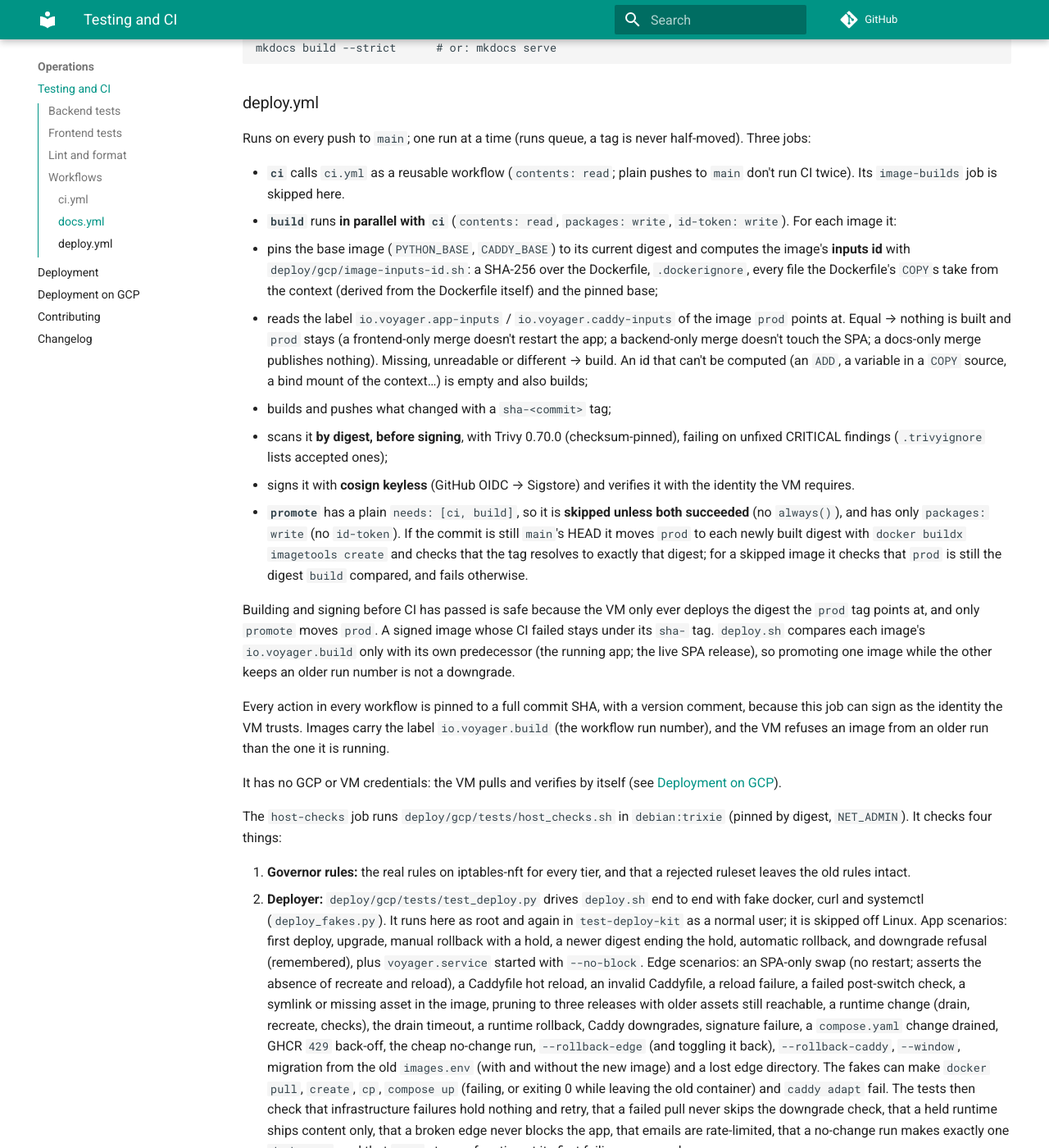
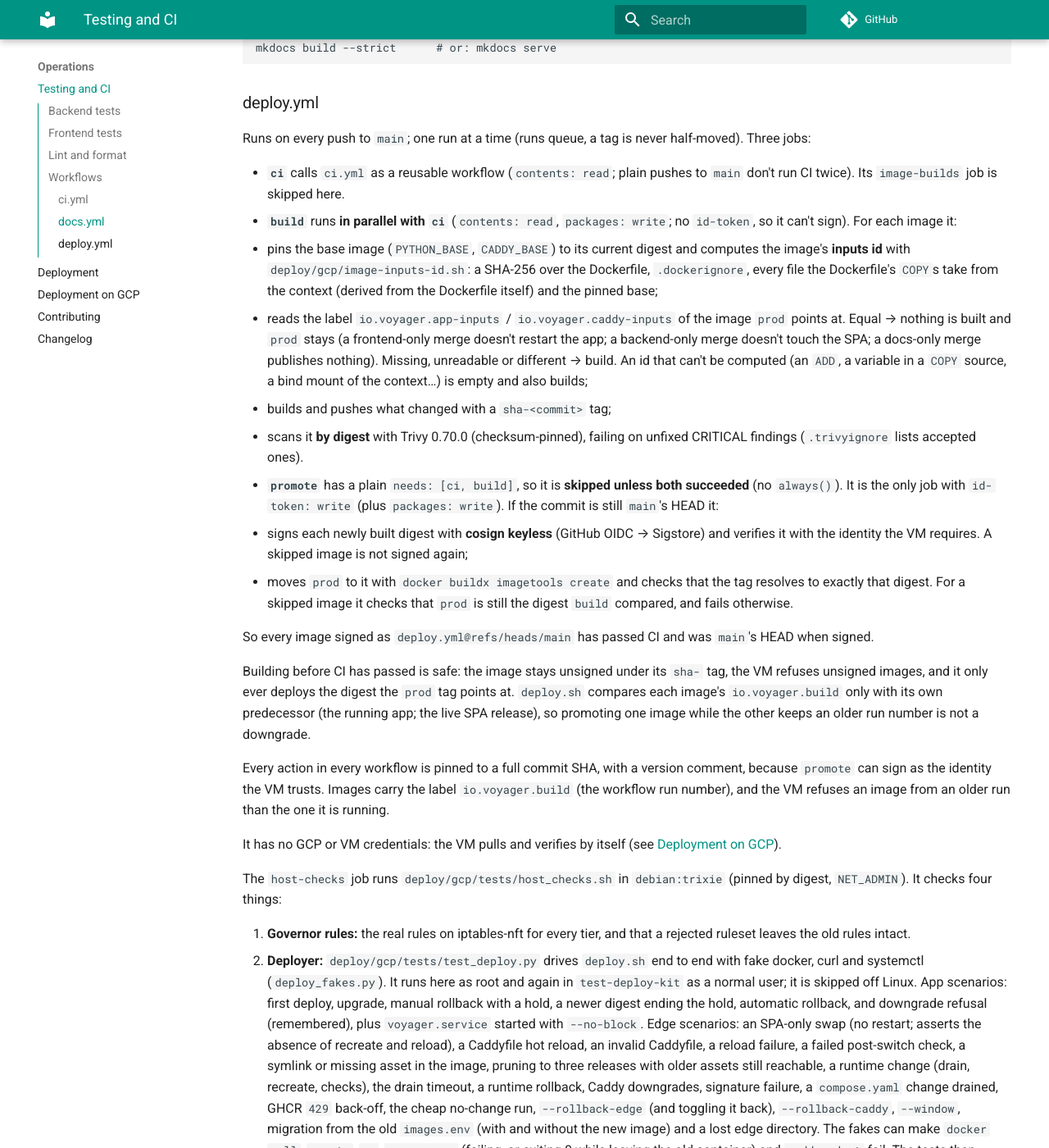
Before and after one commit to rupakc/travel-planner, an MkDocs documentation site: the page built from docs/Testing-and-CI.md, in a window 1280 px wide and 1400 px high, scrolled down 2812 px. Shown: the whole window at 82% size. Built offline with MkDocs 1.6.1 and Material for MkDocs 9.7.7, drawn with Linux system fonts in a browser that asks for light colours; comment, search, counter and statistics services are not loaded.

Commit message:
fix(ci): sign in promote, after CI, so every signed image passed CI
build keeps build/push/Trivy with packages: write only (no id-token).
promote (needs: [ci, build]) gets id-token and, after the HEAD check, signs
and verifies only the digests it is about to move, then moves prod.
Skipped images are never re-signed.

Co-Authored-By: Claude Opus 5.5 <noreply@anthropic.com>

```diff
--- a/docs/Testing-and-CI.md
+++ b/docs/Testing-and-CI.md
@@ -91,17 +91,20 @@ mkdocs build --strict      # or: mkdocs serve
 Runs on every push to `main`; one run at a time (runs queue, a tag is never half-moved). Three jobs:
 
 - **`ci`** calls `ci.yml` as a reusable workflow (`contents: read`; plain pushes to `main` don't run CI twice). Its `image-builds` job is skipped here.
-- **`build`** runs **in parallel with `ci`** (`contents: read`, `packages: write`, `id-token: write`). For each image it:
+- **`build`** runs **in parallel with `ci`** (`contents: read`, `packages: write`; no `id-token`, so it can't sign). For each image it:
   1. pins the base image (`PYTHON_BASE`, `CADDY_BASE`) to its current digest and computes the image's **inputs id** with `deploy/gcp/image-inputs-id.sh`: a SHA-256 over the Dockerfile, `.dockerignore`, every file the Dockerfile's `COPY`s take from the context (derived from the Dockerfile itself) and the pinned base;
   2. reads the label `io.voyager.app-inputs` / `io.voyager.caddy-inputs` of the image `prod` points at. Equal → nothing is built and `prod` stays (a frontend-only merge doesn't restart the app; a backend-only merge doesn't touch the SPA; a docs-only merge publishes nothing). Missing, unreadable or different → build. An id that can't be computed (an `ADD`, a variable in a `COPY` source, a bind mount of the context…) is empty and also builds;
   3. builds and pushes what changed with a `sha-<commit>` tag;
-  4. scans it **by digest, before signing**, with Trivy 0.70.0 (checksum-pinned), failing on unfixed CRITICAL findings (`.trivyignore` lists accepted ones);
-  5. signs it with **cosign keyless** (GitHub OIDC → Sigstore) and verifies it with the identity the VM requires.
-- **`promote`** has a plain `needs: [ci, build]`, so it is **skipped unless both succeeded** (no `always()`), and has only `packages: write` (no `id-token`). If the commit is still `main`'s HEAD it moves `prod` to each newly built digest with `docker buildx imagetools create` and checks that the tag resolves to exactly that digest; for a skipped image it checks that `prod` is still the digest `build` compared, and fails otherwise.
+  4. scans it **by digest** with Trivy 0.70.0 (checksum-pinned), failing on unfixed CRITICAL findings (`.trivyignore` lists accepted ones).
+- **`promote`** has a plain `needs: [ci, build]`, so it is **skipped unless both succeeded** (no `always()`). It is the only job with `id-token: write` (plus `packages: write`). If the commit is still `main`'s HEAD it:
+  1. signs each newly built digest with **cosign keyless** (GitHub OIDC → Sigstore) and verifies it with the identity the VM requires. A skipped image is not signed again;
+  2. moves `prod` to it with `docker buildx imagetools create` and checks that the tag resolves to exactly that digest. For a skipped image it checks that `prod` is still the digest `build` compared, and fails otherwise.
 
-Building and signing before CI has passed is safe because the VM only ever deploys the digest the `prod` tag points at, and only `promote` moves `prod`. A signed image whose CI failed stays under its `sha-` tag. `deploy.sh` compares each image's `io.voyager.build` only with its own predecessor (the running app; the live SPA release), so promoting one image while the other keeps an older run number is not a downgrade.
+  So every image signed as `deploy.yml@refs/heads/main` has passed CI and was `main`'s HEAD when signed.
 
-Every action in every workflow is pinned to a full commit SHA, with a version comment, because this job can sign as the identity the VM trusts. Images carry the label `io.voyager.build` (the workflow run number), and the VM refuses an image from an older run than the one it is running.
+Building before CI has passed is safe: the image stays unsigned under its `sha-` tag, the VM refuses unsigned images, and it only ever deploys the digest the `prod` tag points at. `deploy.sh` compares each image's `io.voyager.build` only with its own predecessor (the running app; the live SPA release), so promoting one image while the other keeps an older run number is not a downgrade.
+
+Every action in every workflow is pinned to a full commit SHA, with a version comment, because `promote` can sign as the identity the VM trusts. Images carry the label `io.voyager.build` (the workflow run number), and the VM refuses an image from an older run than the one it is running.
 
 It has no GCP or VM credentials: the VM pulls and verifies by itself (see [Deployment on GCP](Deployment-GCP.md#6-day-to-day-deploys-and-rollback)).
 
```
Also changed, not shown: CLAUDE.md (+3 -2 lines), docs/Changelog.md (+3 -3 lines), docs/Deployment-GCP.md (+6 -6 lines), docs/superpowers/specs/2026-11-06-auto-deploy-edge.md (+1 -1 lines), 1 other file.
